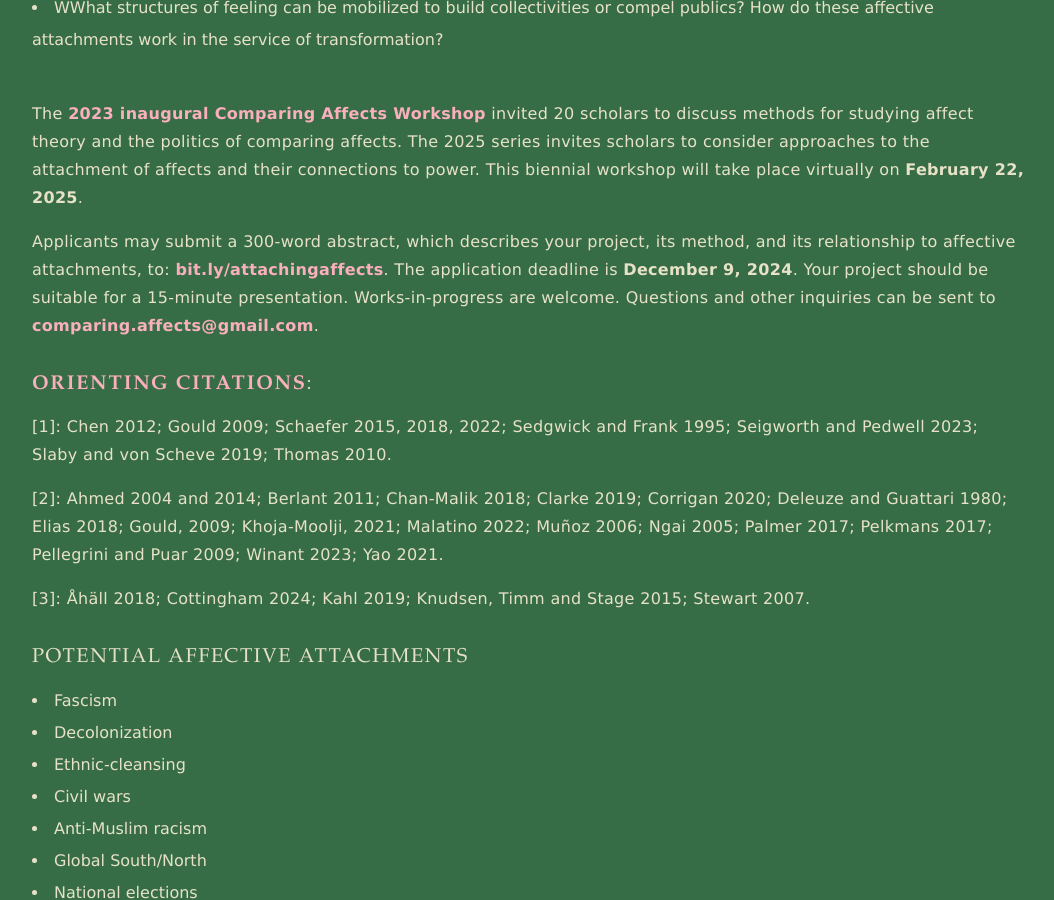
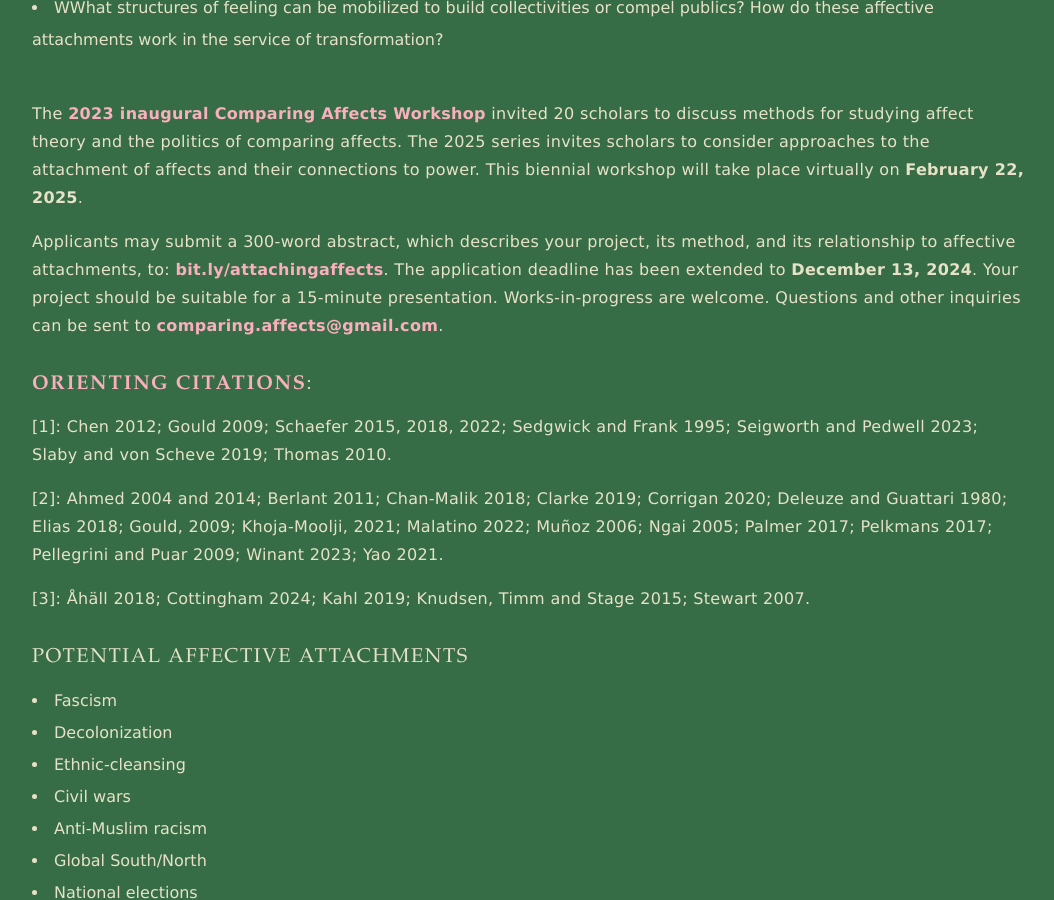
Before and after one commit to maxjdugan/comparing_affects, a Jekyll site: the page built from pages/call_for_papers_2025.md, in a window 1280 px wide and 900 px high, scrolled down 941 px. Shown: the whole window, without its empty margins (111-1165 px from the left). Built offline with Jekyll 4.4.1, drawn with Linux system fonts in a browser that asks for light colours.

Commit message:
Updated with extended dates
Updated

```diff
--- a/pages/call_for_papers_2025.md
+++ b/pages/call_for_papers_2025.md
@@ -20,7 +20,7 @@ permalink: /cfp_2025/
 <br>
 <p>The <a href="https://maxjdugan.github.io/comparing_affects/about">2023 inaugural Comparing Affects Workshop</a> invited 20 scholars to discuss methods for studying affect theory and the politics of comparing affects. The 2025 series invites scholars to consider approaches to the attachment of affects and their connections to power. This biennial workshop will take place virtually on <b>February 22, 2025</b>.</p>
 
-<p>Applicants may submit a 300-word abstract, which describes your project, its method, and its relationship to affective attachments, to: <a href="http://bit.ly/attachingaffects">bit.ly/attachingaffects</a>. The application deadline is <b>December 9, 2024</b>. Your project should be suitable for a 15-minute presentation. Works-in-progress are welcome. Questions and other inquiries can be sent to <a href="mailto:comparing.affects@gmail.com">comparing.affects@gmail.com</a>.</p>
+<p>Applicants may submit a 300-word abstract, which describes your project, its method, and its relationship to affective attachments, to: <a href="http://bit.ly/attachingaffects">bit.ly/attachingaffects</a>. The application deadline has been extended to <b>December 13, 2024</b>. Your project should be suitable for a 15-minute presentation. Works-in-progress are welcome. Questions and other inquiries can be sent to <a href="mailto:comparing.affects@gmail.com">comparing.affects@gmail.com</a>.</p>
 
 #### <a href="https://docs.google.com/document/d/1VxfcQeCVJBvyLXmSztC8_tTZsZ0qDbBGchY2ctGTleY/edit?tab=t.0#heading=h.6mtsz3cvq4wt">Orienting Citations</a>:
 <p>[1]: Chen 2012; Gould 2009; Schaefer 2015, 2018, 2022; Sedgwick and Frank 1995; Seigworth and Pedwell 2023; Slaby and von Scheve 2019; Thomas 2010.</p>
```
Also changed, not shown: img/Attaching_Affects_Poster.png.
